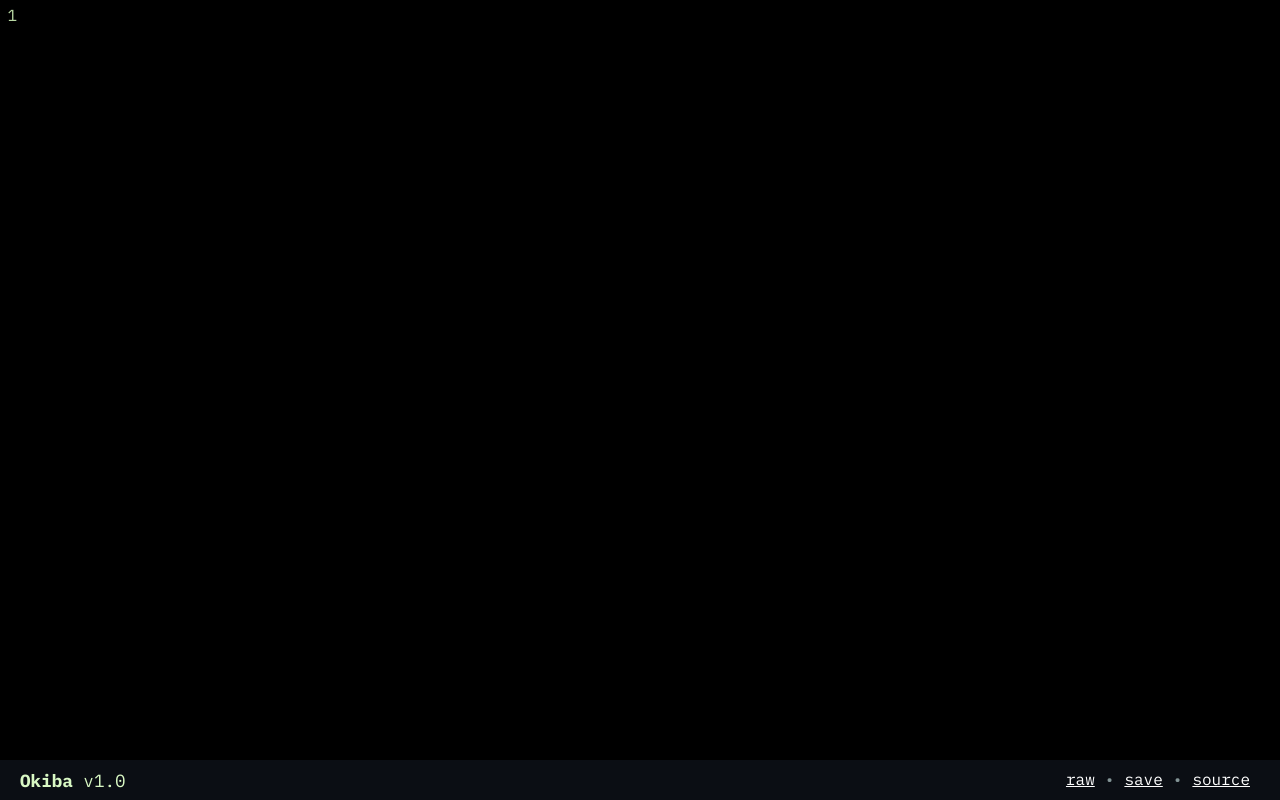
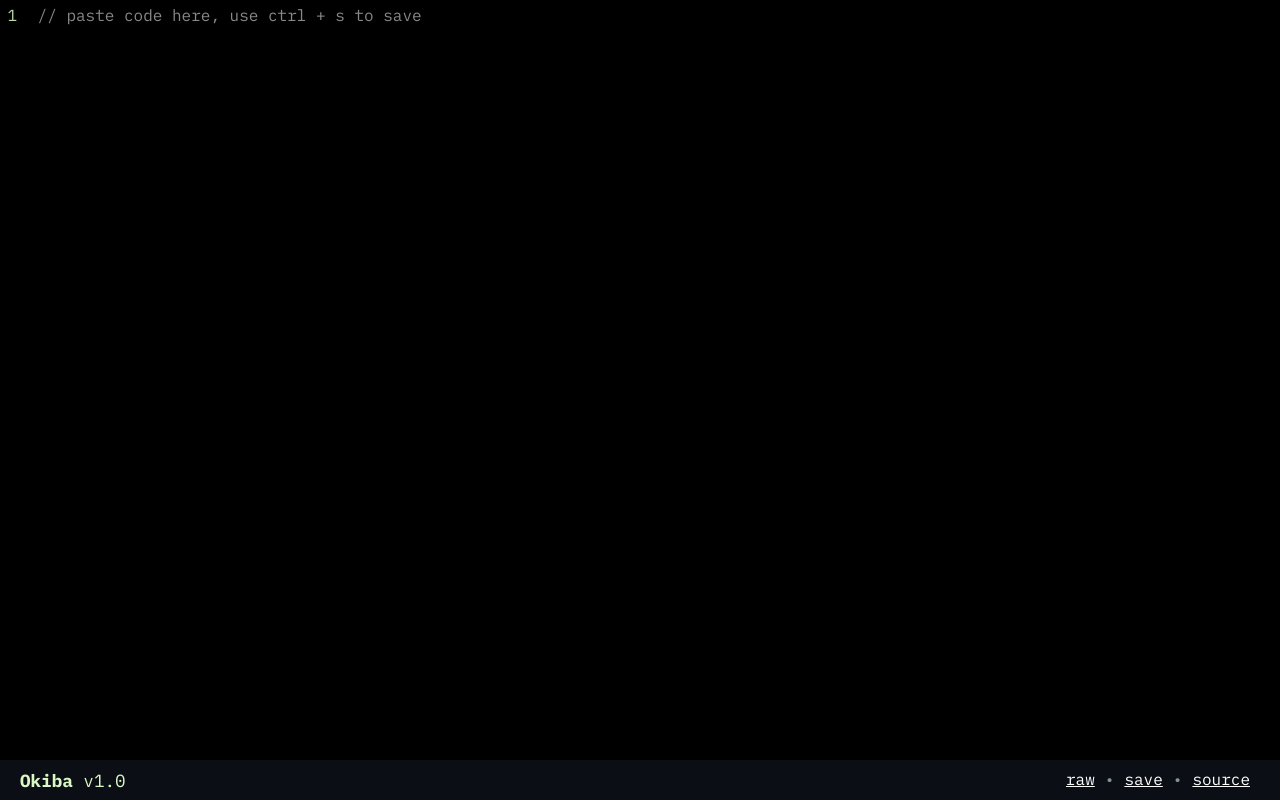
Before and after one commit to okiba-org/frontend, a React (Vite) app: page / in a window 1280 px wide. Built offline with nearby package versions, Linux system fonts and the light colour scheme.

Commit message:
feat: paste post route and editor keybinding

```diff
--- a/package.json
+++ b/package.json
@@ -12,6 +12,7 @@
     "@lezer/highlight": "^1.0.0",
     "@uiw/codemirror-themes": "^4.11.4",
     "@uiw/react-codemirror": "^4.11.4",
+    "axios": "^0.27.2",
     "react": "^18.0.0",
     "react-dom": "^18.0.0",
     "react-router-dom": "^6.3.0"
--- a/src/components/Editor.tsx
+++ b/src/components/Editor.tsx
@@ -1,14 +1,48 @@
 import CodeMirror from "@uiw/react-codemirror";
+import React, { useCallback, useState } from "react";
 import { GithubDark } from "./EditorTheme";
+import axios from "axios";
+import { useNavigate } from "react-router-dom";
 
 const Editor = () => {
+	const [code, setCode] = useState("");
+	let navigate = useNavigate();
+
+	// TODO: fix this callback thing later
+	const postPaste = useCallback(async () => {
+		let res = await axios.post("http://localhost:8080/bin/paste", code, {
+			headers: { "Content-type": "text/plain" },
+		});
+
+		if (res.status !== 200) {
+			alert("Something went wrong!");
+			console.log(res);
+		}
+		navigate(`/${res.data["endpoint"]}`);
+	}, [code]);
+
+	const handleSavePaste = async (
+		event: React.KeyboardEvent<HTMLInputElement>,
+	) => {
+		if ((event.ctrlKey || event.metaKey) && event.code === "KeyS") {
+			event.preventDefault();
+			postPaste();
+		}
+	};
+
+	const placeholder = `// paste code here, use ctrl + s to save`;
 	return (
 		// TODO: custom implementation?
 		// TODO: fix line wrap
 		<CodeMirror
 			className="editor"
 			autoFocus={true}
+			onKeyDown={handleSavePaste}
+			placeholder={placeholder}
 			height="100%"
+			onChange={(value: string) => {
+				setCode(value);
+			}}
 			style={{
 				width: "100%",
 				flex: 1,
```
Also changed, not shown: 1 other file (tests, documents, lock files or other folders).
